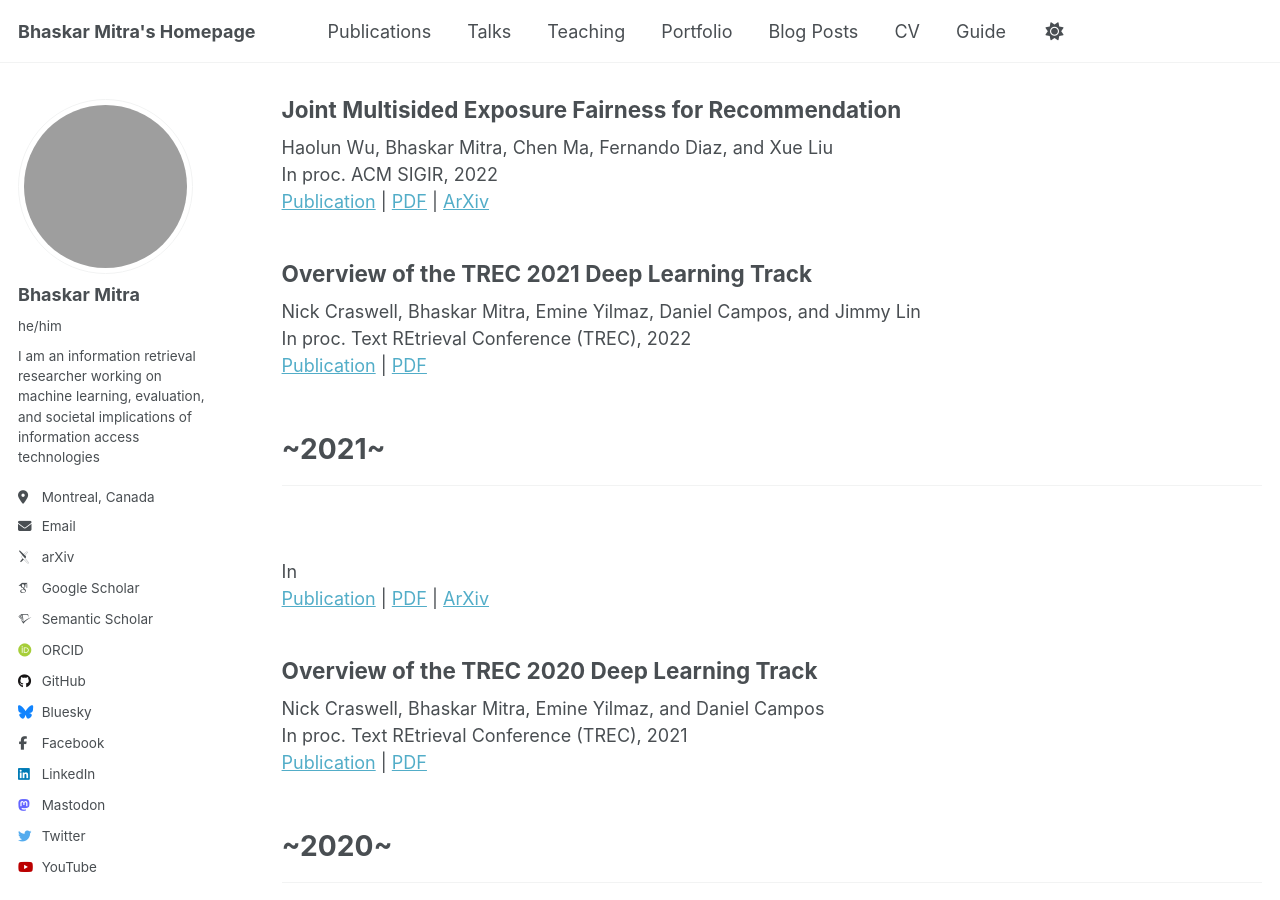
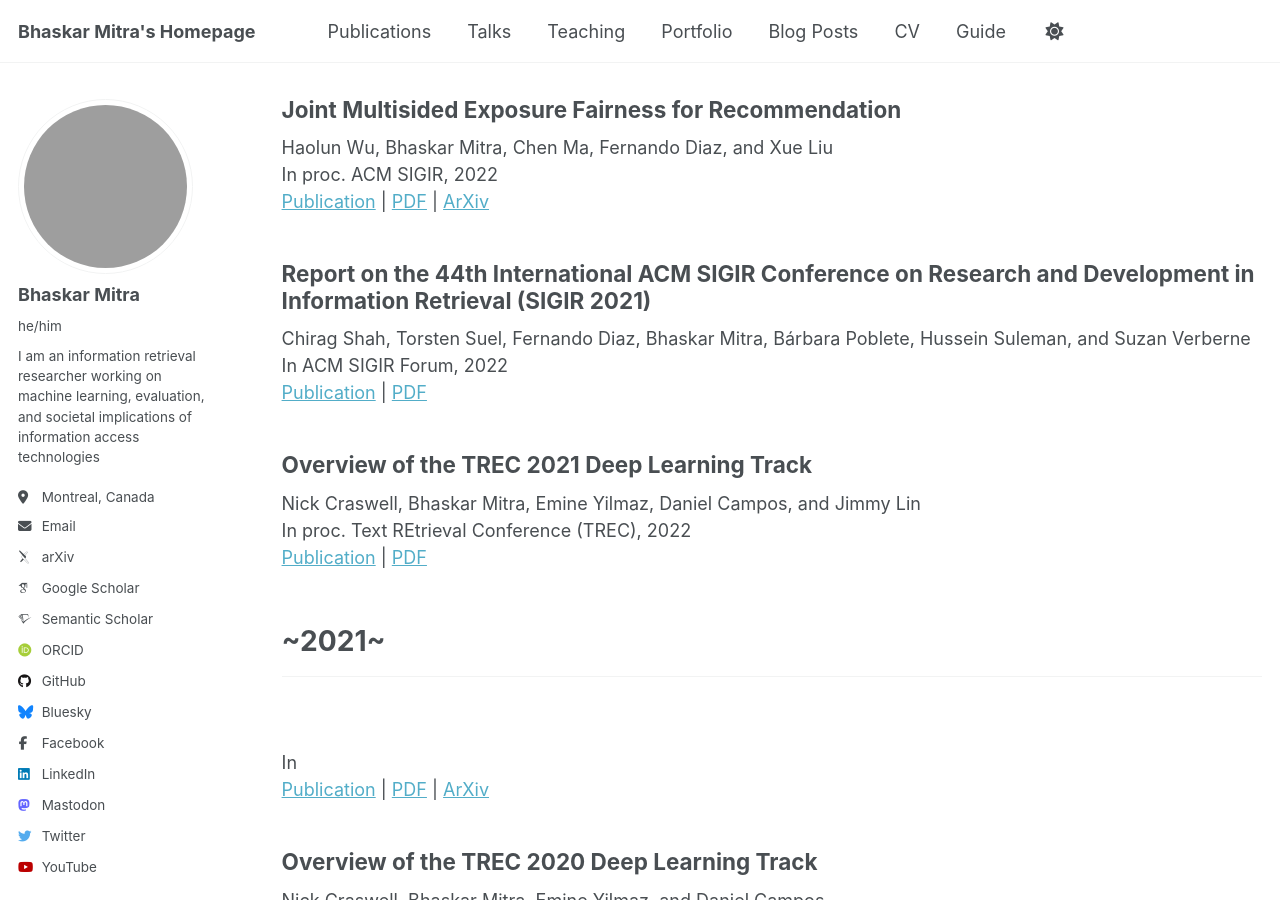
Before and after one commit to bhaskar-mitra/bhaskar-mitra.github.io, a Jekyll site: the page built from _pages/publications.html, in a window 1280 px wide and 900 px high, scrolled down 7299 px. Built offline with Jekyll 4.4.1, drawn with Linux system fonts in a browser that asks for light colours; some web fonts are replaced; grey boxes are pictures that could not be loaded.

Commit message:
Update publications.html

```diff
--- a/_pages/publications.html
+++ b/_pages/publications.html
@@ -267,6 +267,12 @@ author_profile: true
     <a href="https://dl.acm.org/doi/10.1145/3477495.3532007">Publication</a> | <a href="../files/3477495.3532007.pdf">PDF</a> | <a href="https://arxiv.org/abs/2205.00048">ArXiv</a>
   </article>
   <article class="archive__item" itemscope itemtype="http://schema.org/CreativeWork">
+    <h2>Report on the 44th International ACM SIGIR Conference on Research and Development in Information Retrieval (SIGIR 2021)</h2>
+    Chirag Shah, Torsten Suel, Fernando Diaz, Bhaskar Mitra, Bárbara Poblete, Hussein Suleman, and Suzan Verberne<br/>
+    In ACM SIGIR Forum, 2022<br/>
+    <a href="https://sigir.org/wp-content/uploads/2022/02/p08.pdf">Publication</a> | <a href="../files/p08.pdf">PDF</a>
+  </article>
+  <article class="archive__item" itemscope itemtype="http://schema.org/CreativeWork">
     <h2>Overview of the TREC 2021 Deep Learning Track</h2>
     Nick Craswell, Bhaskar Mitra, Emine Yilmaz, Daniel Campos, and Jimmy Lin<br/>
     In proc. Text REtrieval Conference (TREC), 2022<br/>
```
